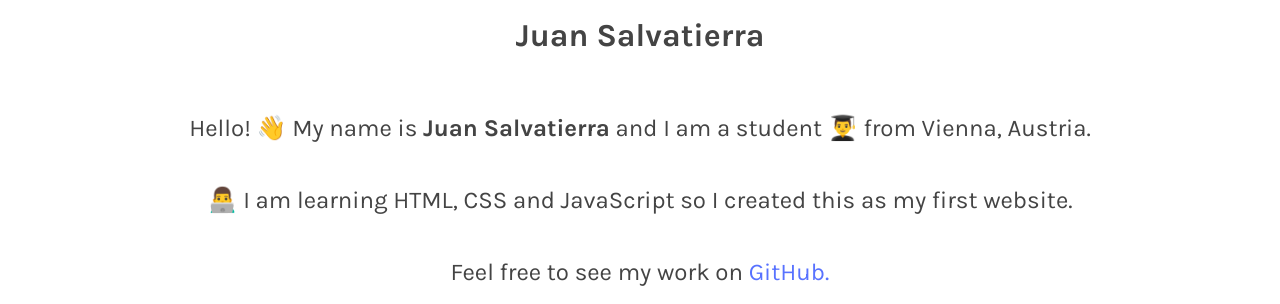
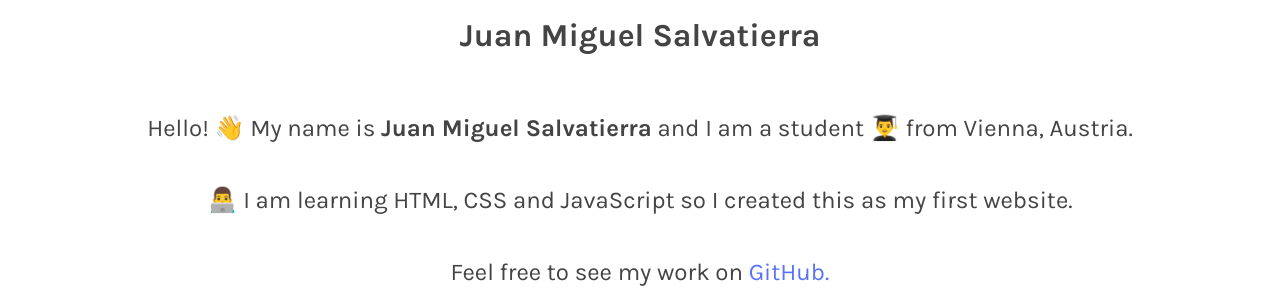
Before and after one commit to juanmiguelsalvatierra/website, a plain HTML site: page index.html in a window 1280 px wide. Shown: the part 213-517 px from the top of the page. Drawn offline with Linux system fonts and the light colour scheme.

Commit message:
Add middle name

```diff
--- a/index.html
+++ b/index.html
@@ -12,8 +12,8 @@
      <img src="photo.jpg" alt="juansalvatierra" class="photo" />
     </div>
     <div class="main">
-      <h1 class="title">Juan Salvatierra</h1>
-      <p class="text">Hello! 👋 My name is <b>Juan Salvatierra</b> and I am a student 👨‍🎓 from Vienna, Austria.</p>
+      <h1 class="title">Juan Miguel Salvatierra</h1>
+      <p class="text">Hello! 👋 My name is <b>Juan Miguel Salvatierra</b> and I am a student 👨‍🎓 from Vienna, Austria.</p>
       <p class="text">👨‍💻 I am learning HTML, CSS and JavaScript so I created this as my first website.</p>
       <p class="text">Feel free to see my work on <a href="https://github.com/juanmiguelsalvatierra" class="link">GitHub.</a></p>
       <a href="https://github.com/juanmiguelsalvatierra" class="github-link"><img src="github.png" alt="GitHub" class="github" /></a>
```
